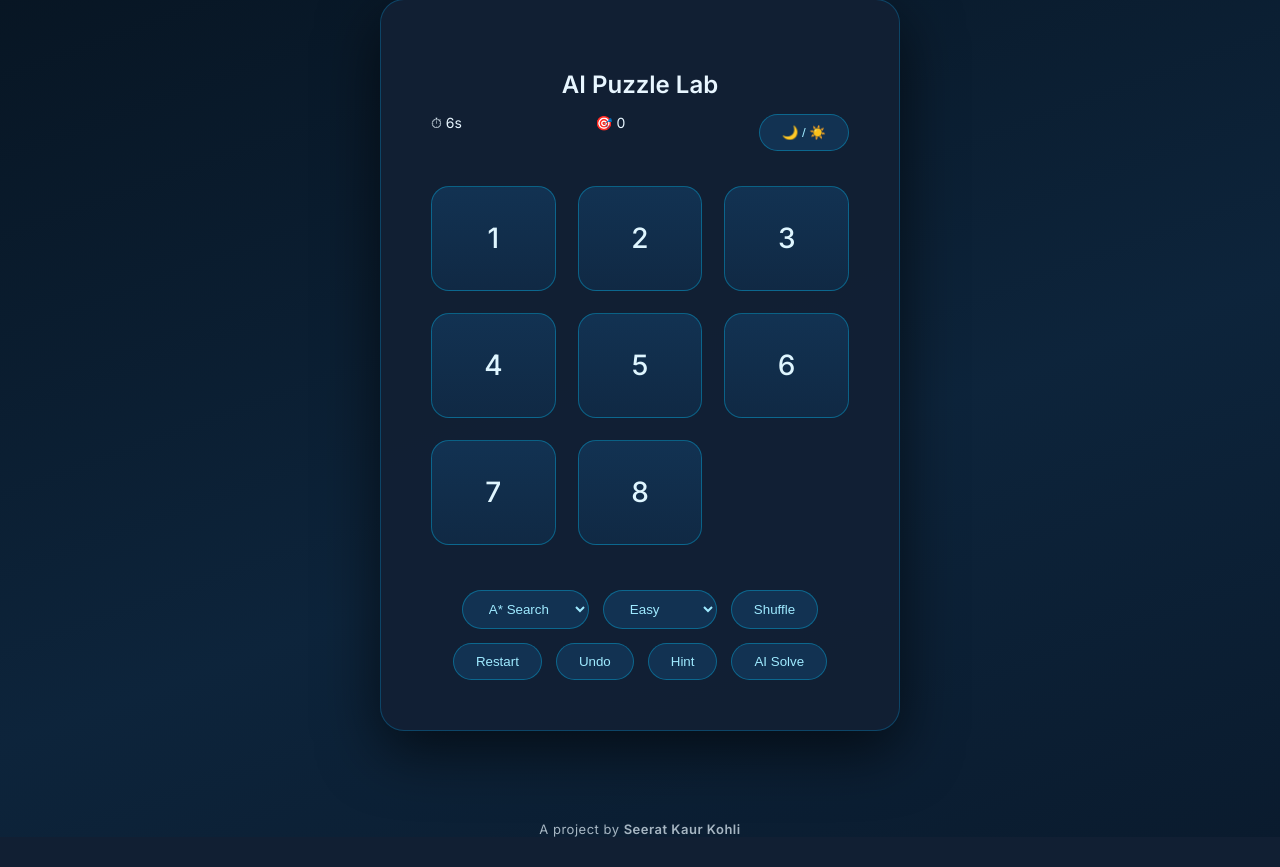
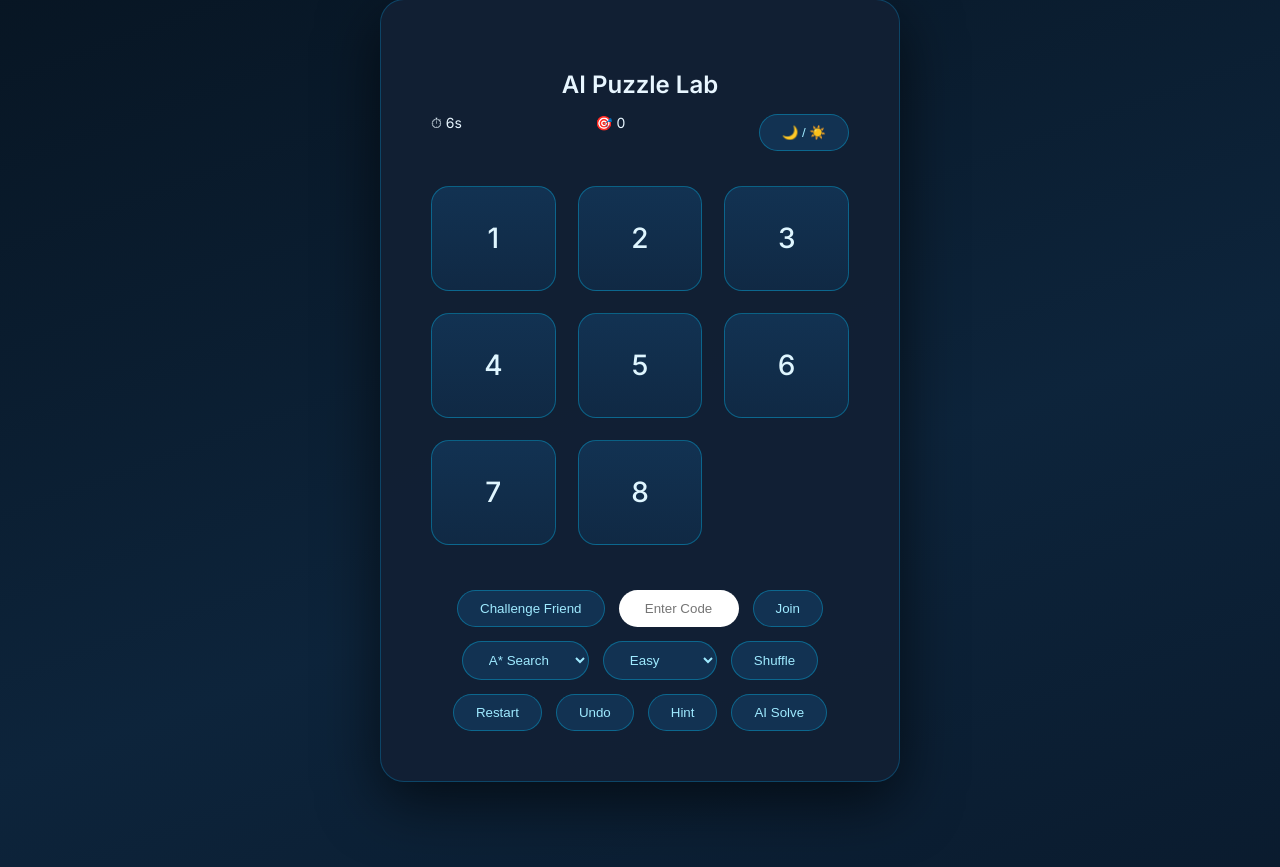
Before and after one commit to seeratk012/8-puzzle-ai, a Flask app: page / in a window 1280 px wide. Shown: the part 91-958 px from the top of the page. Before the commit the page ends 928 px from the top, so only its background shows below. Run offline with Flask 3, Linux system fonts and the light colour scheme; some libraries are stand-ins or nearby versions.

Commit message:
Added multiplayer challenge mode

```diff
--- a/app.py
+++ b/app.py
@@ -1,8 +1,13 @@
 from flask import Flask, render_template, request, jsonify
+from flask_socketio import SocketIO, join_room, emit
+import random
 from collections import deque
 import heapq
 
 app = Flask(__name__)
+socketio = SocketIO(app)
+
+rooms = {}
 
 # -------------------------
 # 8-PUZZLE SOLVER (A* + BFS)
@@ -126,10 +131,37 @@ def solve():
         "moves": len(solution),
         "time": round(end - start, 3)
     })
+# -------------------------
+# MULTIPLAYER SOCKET EVENTS
+# -------------------------
 
+@socketio.on("create_room")
+def create_room():
+    code = str(random.randint(1000,9999))
+    rooms[code] = {"players":1}
+
+    join_room(code)
+
+    emit("room_created", {"code": code})
+
+
+@socketio.on("join_room")
+def join(data):
+
+    code = data["code"]
+
+    if code in rooms:
+
+        rooms[code]["players"] += 1
+        join_room(code)
+
+        if rooms[code]["players"] == 2:
+            emit("start_game", room=code)
+    else:
+        emit("invalid_room")
 # -------------------------
 # RUN APP
 # -------------------------
 
 if __name__ == "__main__":
-    app.run(host="0.0.0.0", port=5000)
+    socketio.run(app, host="0.0.0.0", port=5000)
--- a/requirements.txt
+++ b/requirements.txt
@@ -1,2 +1,4 @@
 flask
 gunicorn
+flask-socketio
+eventlet
--- a/templates/index.html
+++ b/templates/index.html
@@ -200,6 +200,13 @@ opacity:0.7;
 <div class="grid" id="grid"></div>
 
 <div class="controls">
+
+
+<button onclick="createRoom()">Challenge Friend</button>
+
+<input id="roomCodeInput" placeholder="Enter Code" style="padding:8px;border-radius:20px;border:none;text-align:center;width:120px">
+
+<button onclick="joinRoom()">Join</button>
 <select id="algorithm">
 <option value="astar">A* Search</option>
 <option value="bfs">BFS</option>
@@ -231,8 +238,10 @@ opacity:0.7;
 A project by <b>Seerat Kaur Kohli</b>
 </div>
 
-
+<script src="https://cdn.socket.io/4.7.2/socket.io.min.js"></script>
 <script>
+const socket = io();
+let roomCode = null;
 let moveHistory = [];
 let board=[[1,2,3],[4,5,6],[7,8,0]];
 let initialBoard=JSON.parse(JSON.stringify(board));
@@ -241,7 +250,18 @@ let seconds=0;
 let moveCount=0;
 let gameActive=false;
 let timerStarted = false;
+function createRoom(){
+socket.emit("create_room");
+}
+function joinRoom(){
 
+let code=document.getElementById("roomCodeInput").value;
+
+socket.emit("join_room",{code:code});
+
+roomCode=code;
+
+}
 function toggleTheme(){
 document.body.classList.toggle("dark");
 document.body.classList.toggle("light");
@@ -389,10 +409,19 @@ document.getElementById("timer").innerText="⏱ "+seconds+"s";
 }
 
 function checkWin(){
+
 if(board.flat().toString()==="1,2,3,4,5,6,7,8,0"){
+
 clearInterval(timerInterval);
+
 showModal("Solved in "+moveCount+" moves");
+
+if(roomCode){
+socket.emit("player_won",{room:roomCode});
+}
+
 gameActive=false;
+
 }
 }
 
@@ -457,7 +486,25 @@ document.getElementById("modal").style.display="flex";
 function closeModal(){
 document.getElementById("modal").style.display="none";
 }
+socket.on("room_created", (data)=>{
 
+roomCode=data.code;
+
+alert("Room created! Share this code with your friend: "+roomCode);
+
+});
+socket.on("start_game", ()=>{
+
+alert("Both players joined! Game starting.");
+
+shuffleBoard();
+
+});
+socket.on("game_over",(data)=>{
+
+alert("Opponent finished the puzzle!");
+
+});
 render();
 gameActive = true;
 startTimer();;
```
Also changed, not shown: 1 other file.
